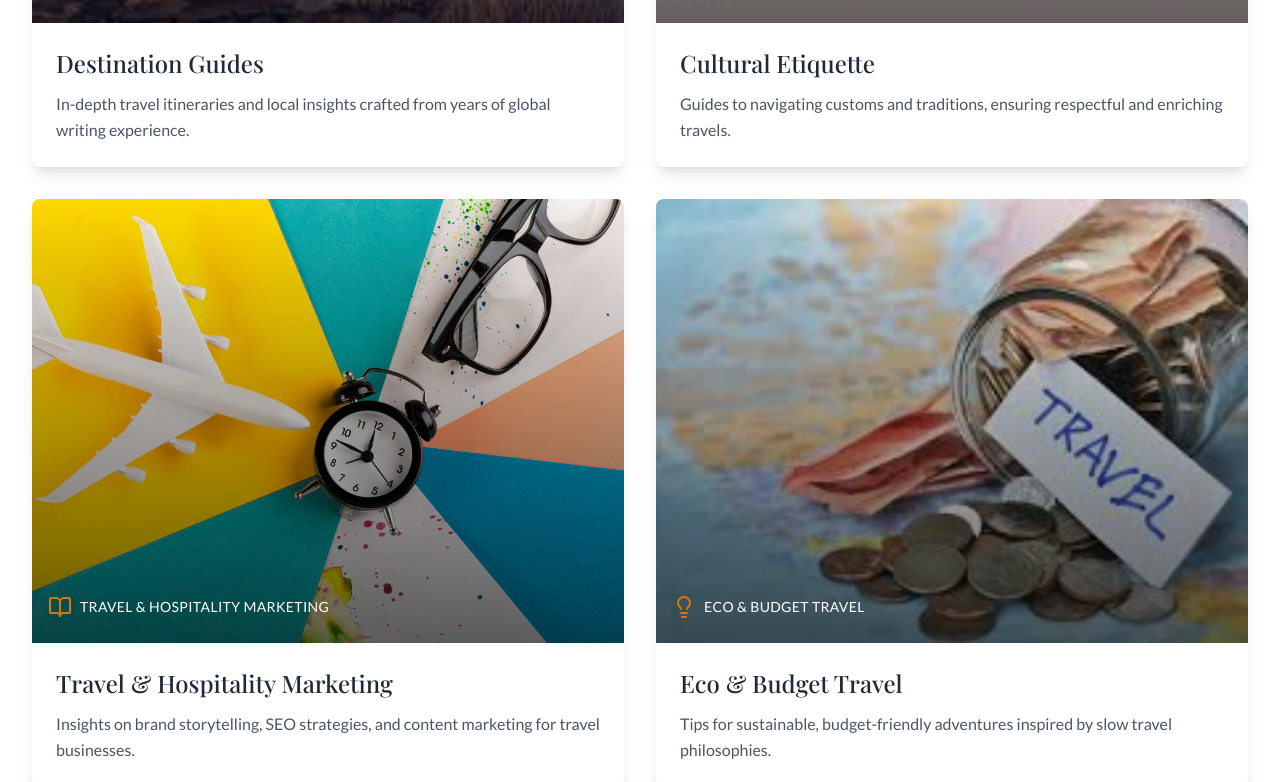
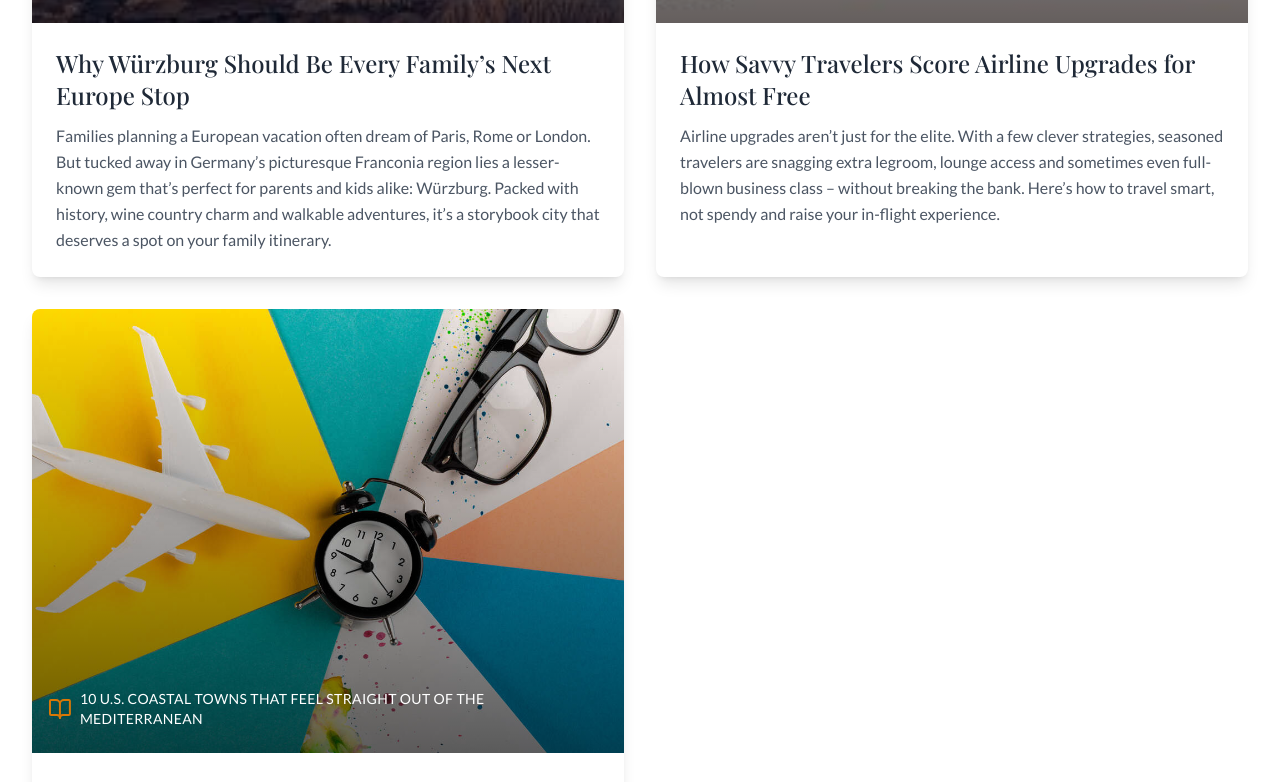
Before and after one commit to VictorKimathi/laura, a Next.js app: page /blog in a window 1280 px wide. Shown: the part 805-1587 px from the top of the page. Built offline with nearby package versions, Linux system fonts and the light colour scheme.

Commit message:
Update page.tsx

```diff
--- a/app/blog/page.tsx
+++ b/app/blog/page.tsx
@@ -7,36 +7,28 @@ import { BookOpen, MapPin, Lightbulb } from "lucide-react"
 
 const blogCategories = [
   {
-    id: "destination-guides",
-    title: "Destination Guides",
-    description: "In-depth travel itineraries and local insights crafted from years of global writing experience.",
+    id: "Family Travel",
+    title: "Why Würzburg Should Be Every Family’s Next Europe Stop",
+    description: "Families planning a European vacation often dream of Paris, Rome or London. But tucked away in Germany’s picturesque Franconia region lies a lesser-known gem that’s perfect for parents and kids alike: Würzburg. Packed with history, wine country charm and walkable adventures, it’s a storybook city that deserves a spot on your family itinerary.",
     image: "/images/destination.jpg",
-    alt: "Scenic view of a travel destination",
     icon: <MapPin className="w-6 h-6 text-amber-600" />,
+    href: 'Why_Würzburg_Should_Be_Every_Family’s_Next_Europe_Stop.pdf'
   },
   {
-    id: "cultural-etiquette",
-    title: "Cultural Etiquette",
-    description: "Guides to navigating customs and traditions, ensuring respectful and enriching travels.",
+    id: "Travel Tips",
+    title: "How Savvy Travelers Score Airline Upgrades for Almost Free",
+    description: "Airline upgrades aren’t just for the elite. With a few clever strategies, seasoned travelers are snagging extra legroom, lounge access and sometimes even full-blown business class – without breaking the bank. Here’s how to travel smart, not spendy and raise your in-flight experience.",
     image: "/images/culture.jpg",
-    alt: "Local cultural celebration",
     icon: <Lightbulb className="w-6 h-6 text-amber-600" />,
+    href: 'How_Savvy_Travelers_Score_Airline_Upgrades_for_Almost_Free.pdf'
   },
   {
-    id: "travel-marketing",
-    title: "Travel & Hospitality Marketing",
-    description: "Insights on brand storytelling, SEO strategies, and content marketing for travel businesses.",
+    id: "U.S Destinations",
+    title: "10 U.S. Coastal Towns That Feel Straight Out Of The Mediterranean",
+    description: "Sun-drenched terraces. Whitewashed cottages. Oceanfront promenades edged with bougainvillea. You’d be forgiven for thinking you’re in Positano or Mykonos – but these dreamy destinations are right here in the United States. Across California, Florida, the Carolinas and beyond, coastal towns are channeling the old-world charm of the Mediterranean. Think terracotta rooftops, blue-domed churches, cliffside trails and culinary traditions rooted in fresh seafood and sun-grown herbs.",
     image: "/images/marketing.jpg",
-    alt: "Creative marketing workspace",
     icon: <BookOpen className="w-6 h-6 text-amber-600" />,
-  },
-  {
-    id: "eco-budget-travel",
-    title: "Eco & Budget Travel",
-    description: "Tips for sustainable, budget-friendly adventures inspired by slow travel philosophies.",
-    image: "/images/eco.jpg",
-    alt: "Eco-friendly travel gear",
-    icon: <Lightbulb className="w-6 h-6 text-amber-600" />,
+    href: '10_U.S._Coastal_Towns_That_Feel_Straight_Out_Of_The_Mediterranean.pdf'
   },
 ]
 
```
